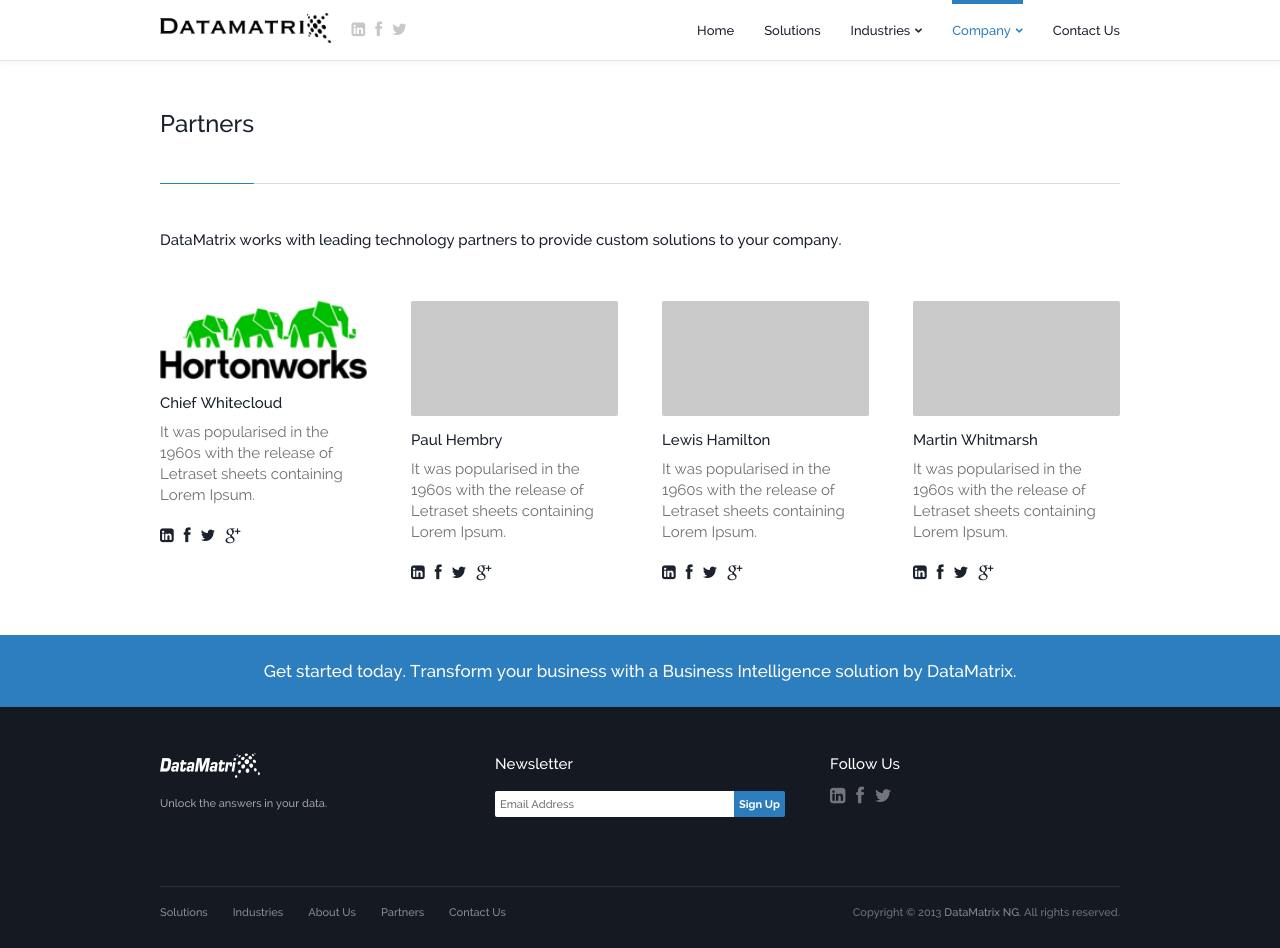
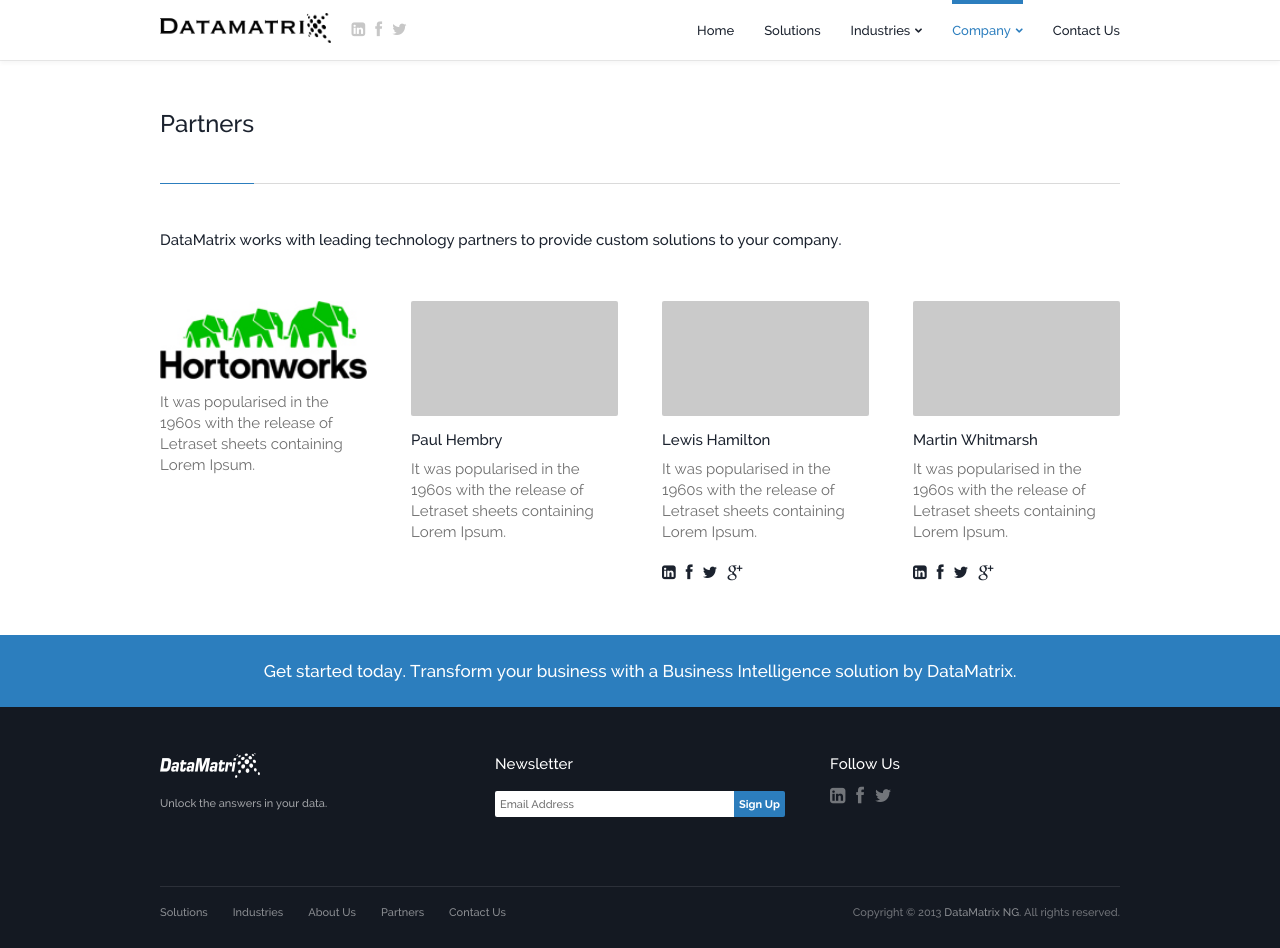
Before and after one commit to dtmtx/dtmtx.github.io, a Jekyll site: the page built from partners.html, in a window 1280 px wide and 948 px high. Built offline with Jekyll 4.4.1, drawn with Linux system fonts in a browser that asks for light colours; Markdown is read by kramdown in place of the engine named in the settings.

Commit message:
content update

```diff
--- a/partners.html
+++ b/partners.html
@@ -66,11 +66,11 @@
 								<img alt="" src="images/Hor_RGBLogo-185.jpg" class="fullwidth"/>
 							</div>
 							<!-- Title -->
-							<h3>Chief Whitecloud</h3>
+							<!--h3>Chief Whitecloud</h3-->
 							<!-- Excerpt -->
 							<p>It was popularised in the 1960s with the release of Letraset sheets containing Lorem Ipsum.</p>
 							<!-- Social -->
-							<ul class="social">
+							<!--ul class="social">
 								<li>
 									<a href="#"><i class="fa fa-linkedin-square"></i><div class="tooltip">LinkedIn</div></a>
 								</li>
@@ -83,7 +83,7 @@
 								<li>
 									<a href="#"><i class="fa fa-google-plus"></i><div class="tooltip">Google+</div></a>
 								</li>
-							</ul>
+							</ul-->
 						</li>
 						<!-- ~~~~~~~~~~~~~~~~~~~~~~~~~~~~~~~ -->
 						<!-- END One Fourth -->
@@ -102,7 +102,7 @@
 							<!-- Excerpt -->
 							<p>It was popularised in the 1960s with the release of Letraset sheets containing Lorem Ipsum.</p>
 							<!-- Social -->
-							<ul class="social">
+							<!--ul class="social">
 								<li>
 									<a href="#"><i class="fa fa-linkedin-square"></i><div class="tooltip">LinkedIn</div></a>
 								</li>
@@ -115,7 +115,7 @@
 								<li>
 									<a href="#"><i class="fa fa-google-plus"></i><div class="tooltip">Google+</div></a>
 								</li>
-							</ul>
+							</ul-->
 						</li>
 						<!-- ~~~~~~~~~~~~~~~~~~~~~~~~~~~~~~~ -->
 						<!-- END One Fourth -->
```
